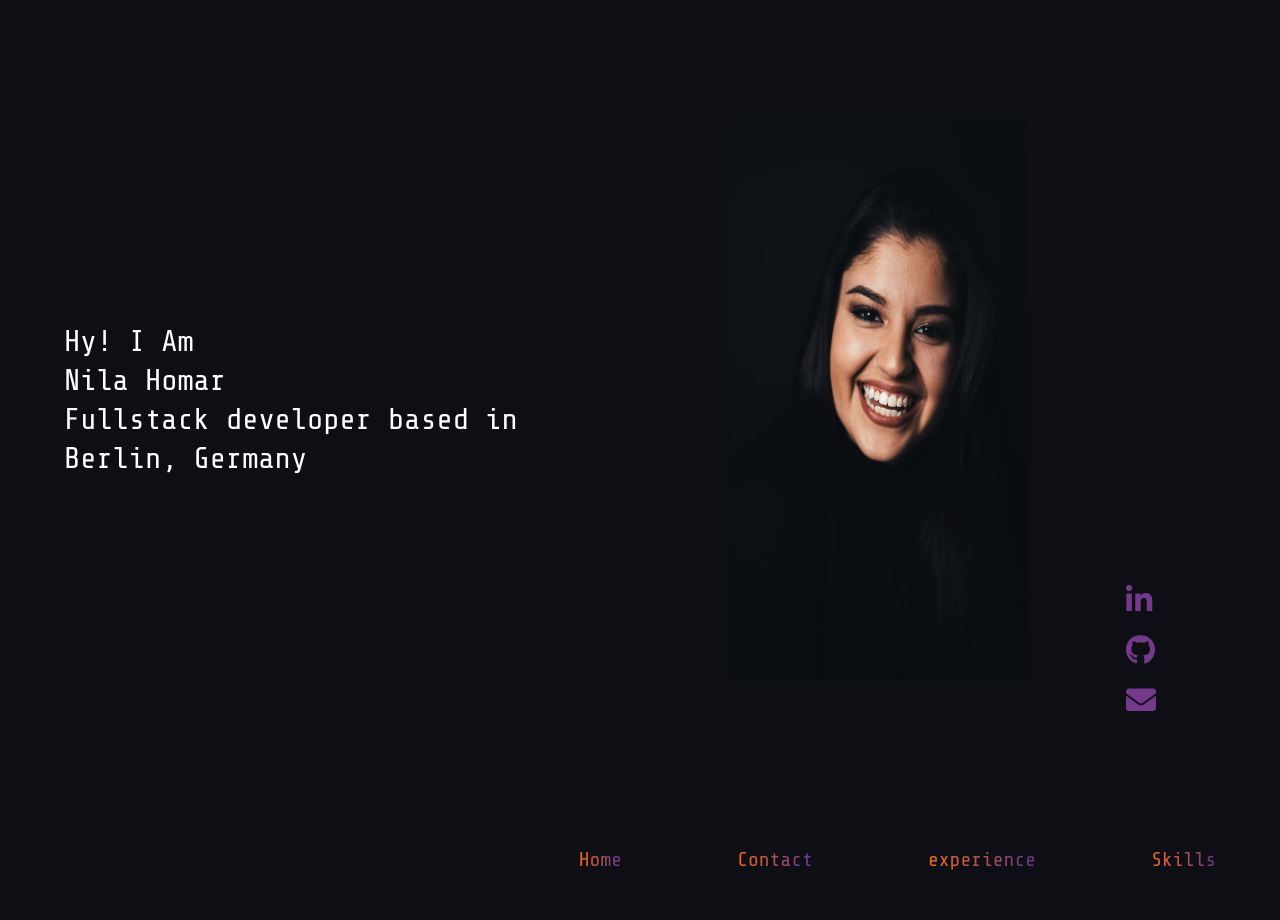
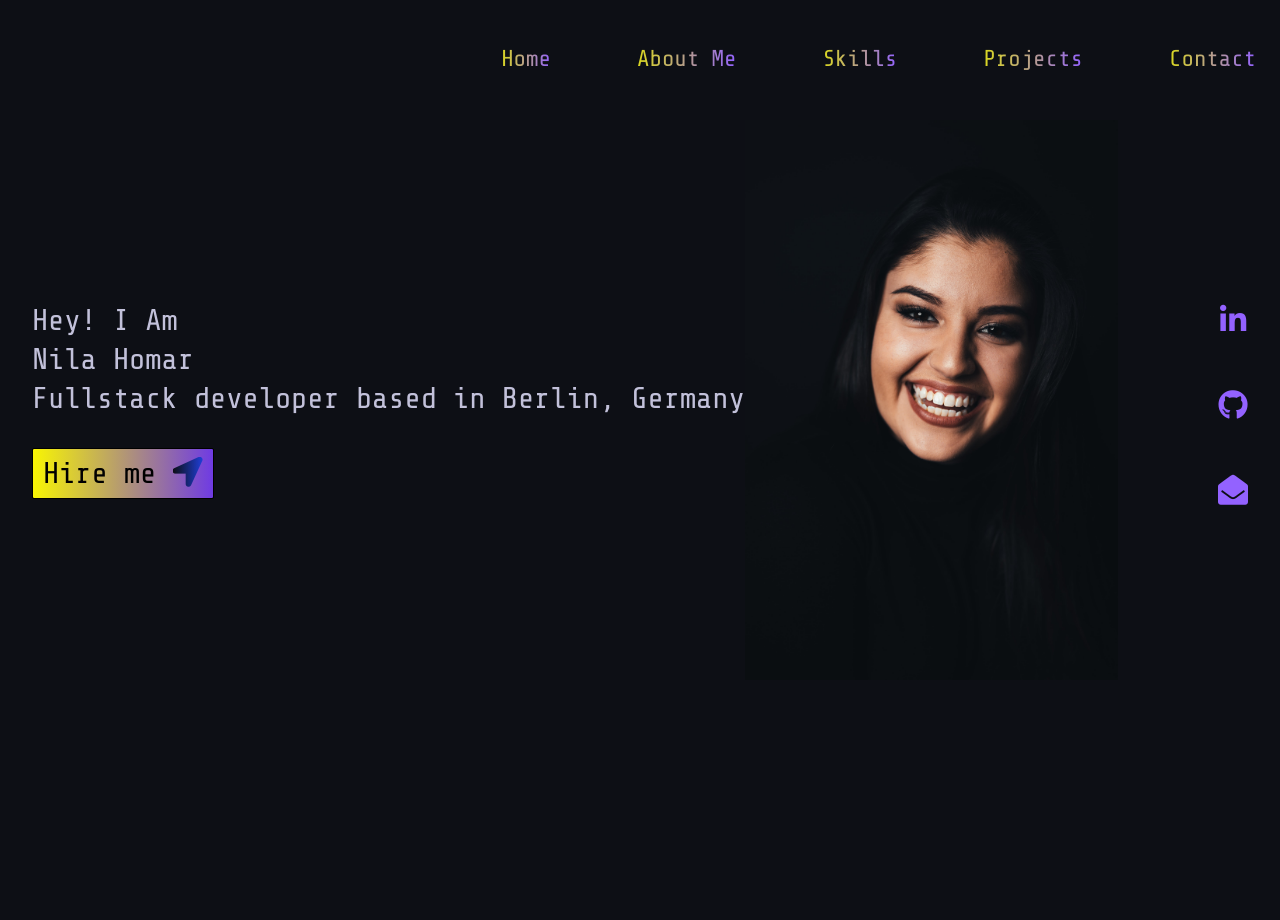
Before and after one commit to nilahomar/nilahomar.github.io, a website: page src/index.html in a window 1280 px wide. After the commit the page ends 800 px from the top, so only its background shows below. Drawn offline with Linux system fonts and the light colour scheme.

Commit message:
navbar color modified

```diff
--- a/src/index.html
+++ b/src/index.html
@@ -6,15 +6,32 @@
   <meta http-equiv="X-UA-Compatible" content="IE=edge" />
   <meta name="viewport" content="width=device-width, initial-scale=1.0" />
   <link rel="stylesheet" href="styles/main.css">
-  <link rel="stylesheet" href="https://use.fontawesome.com/releases/v5.15.4/css/all.css" integrity="sha384-DyZ88mC6Up2uqS4h/KRgHuoeGwBcD4Ng9SiP4dIRy0EXTlnuz47vAwmeGwVChigm" crossorigin="anonymous">
+  <link rel="stylesheet" href="https://use.fontawesome.com/releases/v5.15.4/css/all.css"
+    integrity="sha384-DyZ88mC6Up2uqS4h/KRgHuoeGwBcD4Ng9SiP4dIRy0EXTlnuz47vAwmeGwVChigm" crossorigin="anonymous">
   <title>Portfolio - Nila Homar</title>
 </head>
 
 <body>
-  <div class="landing-page">
+  <div class="wrapper">
+    <header class="nav-bar">
+      <nav class="main-nav">
+        <ul>
+          <li class="nav-list"><a href="#">Home</a></li>
+          <li class="nav-list"><a href="#">About Me</a></li>
+          <li class="nav-list"><a href="#">Skills</a></li>
+          <li class="nav-list"><a href="#">Projects</a></li>
+          <li class="nav-list"><a href="#">Contact</a></li>
+
+        </ul>
+      </nav>
+    </header>
+
+    <main>
+      <div class="intro">
+
         <section class="about-container">
           <div class="fn">
-        <h2>Hy! I Am</h2>
+            <h2>Hey! I Am</h2>
           </div>
           <div class="name">
             <h2>Nila Homar</h2>
@@ -22,27 +39,24 @@
           <div class="info">
             <p>Fullstack developer based in Berlin, Germany</p>
           </div>
+          <div class="btn btn-primary">
+            <a href="#">Hire me <i class="fas fa-location-arrow"></i></a>
+          </div>
         </section>
+
         <section class="image-container">
           <img src="../../img/profile-2.jpeg" alt="profile picture">
         </section>
+
         <section class="landing-page-icons">
-      <i class="fab fa-linkedin-in"></i>
-      <i class="fab fa-github"></i>
-      <i class="fas fa-envelope"></i>
+          <a href="https://www.linkedin.com/in/nilahomar/" target="_blank"><i class="fab fa-linkedin-in"></i></a>
+          <a href="https://github.com/nilahomar" target="_blank"><i class="fab fa-github"></i></a>
+          <a href="mailto:nilahomar@gmail.com" target="_blank"><i class="fas fa-envelope-open"></i></a>
         </section>
+      </div>
 
+    </main>
   </div>
-  <section class="nav-bar">
-    <nav class="main-nav">
-      <ul>
-        <li class="nav-list">Home</li>
-        <li class="nav-list">Contact</li>
-        <li class="nav-list">experience</li>
-        <li class="nav-list">Skills</li>
-      </ul>
-    </nav>
-  </section>
 </body>
 
 </html>
--- a/src/scss/abstracts/_mixins.scss
+++ b/src/scss/abstracts/_mixins.scss
@@ -0,0 +1,36 @@
+@mixin flex-container($direction: row, $spacing: space-between,
+$justify-end : flex-end, $justify-center:center) {
+  display: flex;
+  flex-direction: $direction;
+  justify-content: $spacing;
+  justify-content: $justify-end;
+  justify-content: $justify-center;
+}
+
+//Large Screen - 993 to 1170 screen size
+@mixin lg-screen{
+  @media only screen and (max-width: 1170px) {
+      @content;
+  }
+}
+
+//Medium Screen - 768 to 992 screen size
+@mixin md-screen{
+  @media only screen and (max-width: 992px) {
+      @content;
+  }
+}
+
+//Medium Screen - 575 to 767 screen size
+@mixin sm-screen{
+  @media only screen and (max-width: 767px) {
+      @content;
+  }
+}
+
+//Medium Screen - below 575 screen size
+@mixin xs-screen{
+  @media only screen and (max-width: 575px) {
+      @content;
+  }
+}
--- a/src/scss/abstracts/_variables.scss
+++ b/src/scss/abstracts/_variables.scss
@@ -1,4 +1,4 @@
-$color-slategray: #1c232e;
-$color-gradient: linear-gradient(to right,#ef5241 0%, #df2674 100%);
+$primary-color: #cac9e3f5;
+$color-gradient: linear-gradient(to right, #f8f503 0%, #6f3be3 100%);
 
 $font: "share-tech-mono";
--- a/src/scss/components/_buttons.scss
+++ b/src/scss/components/_buttons.scss
@@ -0,0 +1,20 @@
+.btn {
+  display: inline-block;
+  border: 1px solid;
+  padding:5px 10px;
+  border-radius:2px;
+  color: black;
+  margin-top: 1em;
+  .fas {
+    background: linear-gradient(to right, #0d0f15 0%, #1f3fda 100%);
+    -webkit-background-clip: text;
+    -webkit-text-fill-color: transparent;
+  }
+ }
+
+ .btn-primary {
+  background: $color-gradient;
+   a{
+    color: black;
+   }
+ }
--- a/src/scss/layout/_header.scss
+++ b/src/scss/layout/_header.scss
@@ -1,27 +1,39 @@
-.paragraph {
-  background: linear-gradient( to right, rgba(249, 105, 14, 1) 0%, rgba(102, 51, 153, 1) 100% );
-  height: 100px;
-  color: rgba(249, 105, 14, 1);
-  -webkit-background-clip: text;
-  -webkit-text-fill-color: transparent;
+// .paragraph {
+//   background: linear-gradient( to right, rgba(249, 105, 14, 1) 0%, rgba(102, 51, 153, 1) 100% );
+//   height: 100px;
+//   color: rgba(249, 105, 14, 1);
+//   -webkit-background-clip: text;
+//   -webkit-text-fill-color: transparent;
+// }
+
+// .landing-page {
+//   height: 100vh;
+//   display: flex;
+//   flex-direction: column;
+//   align-items: center;
+//   justify-content: center;
+// }
+
+.wrapper {
+  height: 100vh;
 }
 
-.landing-page {
-  height: 100vh;
+.intro {
   display: flex;
+  justify-content: center;
   align-items: center;
-  justify-content: center;
+  flex-grow: 1;
 }
 
 .about-container {
   font-size: 3rem;
-
+  color: $primary-color;
 }
 
-.image-container{
-  margin-left: 2em;
-  img{
+.image-container {
+  img {
     height: 70vh;
+    object-fit: contain;
   }
 }
 
@@ -29,15 +41,13 @@
   display: flex;
   gap: 20px;
   flex-direction: column;
+  align-items: center;
   margin-left: 2em;
-  margin-top: 10em;
-
-
-
+  height: 75%;
 }
 
-.fab, .fas {
-  color:  #75398c;
+.fab,
+.fas {
+  color: #9362ff;
   font-size: 3rem;
-  margin-right: 2em;
 }
--- a/src/scss/layout/_navigation.scss
+++ b/src/scss/layout/_navigation.scss
@@ -1,18 +1,17 @@
-.nav-bar ul{
-  display: flex;
-  justify-content: flex-end;
-  gap: 10%;
-  align-items: center;
-  height: 15vh;
-  .main-nav{
-    flex-wrap: wrap;
-    flex-direction: row;
+.nav-bar {
+  margin-left: auto;
+  margin-bottom: 1 em;
+  ul {
+    display: flex;
+    justify-content: flex-end;
+    align-items: center;
+    height: 15vh;
+    gap: 7%;
   }
   .nav-list {
-    background: linear-gradient( to right, rgba(249, 105, 14, 1) 0%, rgba(102, 51, 153, 1) 100% );
-    color: rgba(249, 105, 14, 1);
+    background: linear-gradient(to right, #dad81f 0%, #9362ff 100%);
     -webkit-background-clip: text;
     -webkit-text-fill-color: transparent;
-    font-size: 2rem;
+    font-size: 2.3rem;
   }
 }
--- a/src/scss/main.scss
+++ b/src/scss/main.scss
@@ -3,8 +3,11 @@
 @import './base/typography';
 @import './layout/header';
 @import './layout/navigation';
+@import './components/buttons';
 
 
 body {
-  margin: 0 5% 0 5%;
+  max-width: 1280px;
+  padding: 0 24px;
+  margin: 0 auto;
 }
```
Also changed, not shown: src/styles/main.css, 2 other files. Lines whose indentation alone changed are shown as unchanged.
